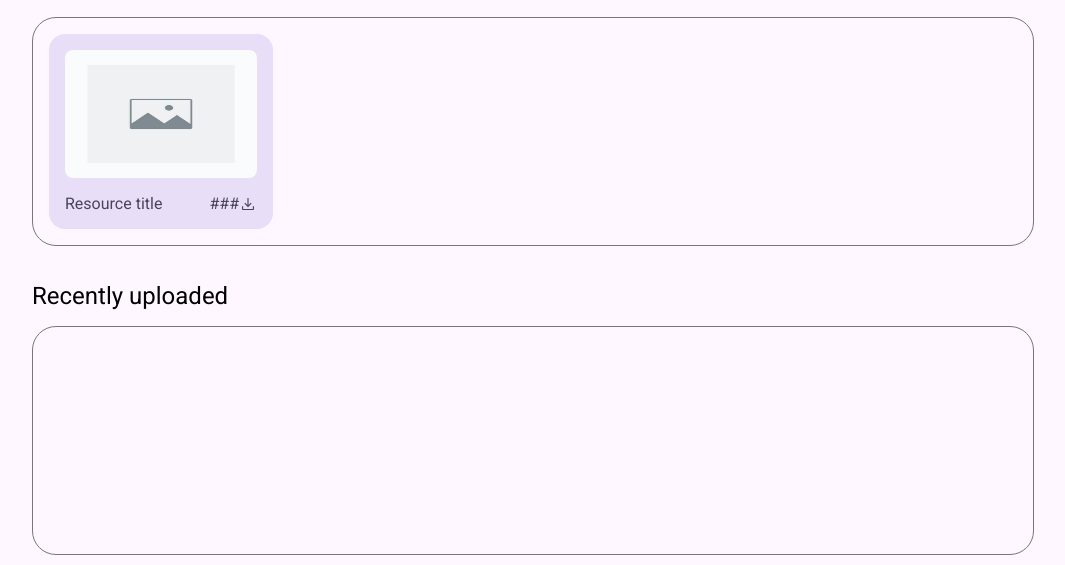
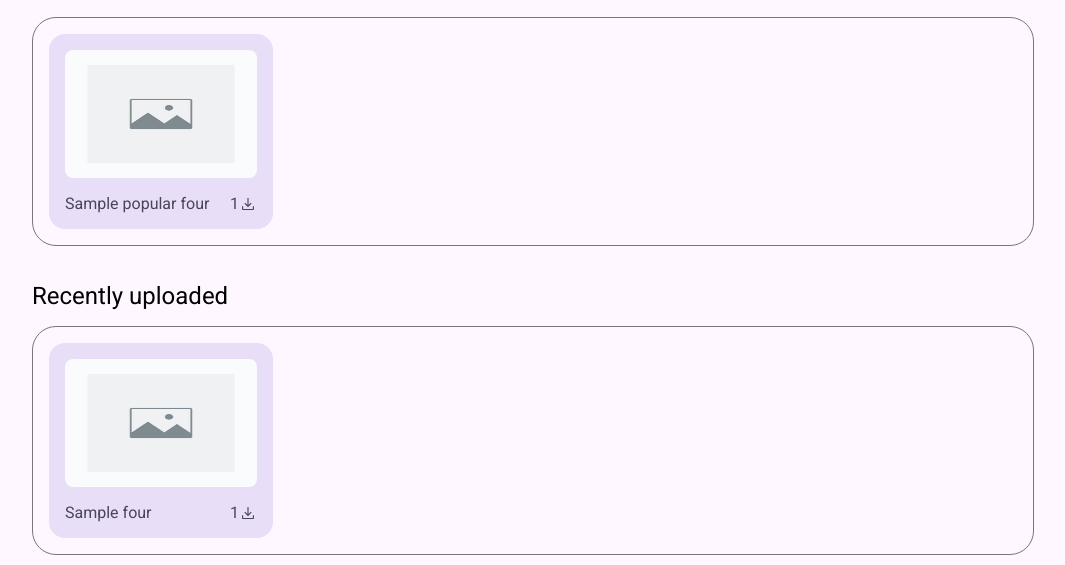
Before and after one commit to 8-bit-confusion/cs4640-project, a PHP site: template views/explore.php in a window 1280 px wide. Shown: the part 316-881 px from the top of the page, without its empty margins (107-1172 px from the left). Run offline with PHP 8.4, Linux system fonts and the light colour scheme; the template is opened without the code that fills it: most values are stand-ins (such as "Sample title", 1, 10 or a date in 2020).

Commit message:
proper querying for popular and recent on explore page

```diff
--- a/views/explore.php
+++ b/views/explore.php
@@ -42,22 +42,47 @@
                 <div class="browse-section flex-col">
                     <h2 style="font-weight: normal;">Most downloaded</h2>
                     <div class="browse-row flex-row">
-                        <div class="resource-card flex-col">
-                            <img class="resource-preview" src="./styles/img-preview.jpg" alt="resource preview">
-                            <div class="card-title-row flex-row">
-                                <span class="on-resource-card" style="flex-grow: 1;">Resource title</span>
-                                <span class="on-resource-card resource-downloads">###</span>
-                                <img class="download-icon" src="./styles/download-icon.svg" alt="downloads">
-                            </div>
-                            <a href="resource.html" class="card-link" aria-label="resource link"></a>
-                        </div>
-
+                        <?php
+                            foreach ($popular_four as $result) {
+                                $result_id = $result["id"];
+                                echo "
+                                <div>
+                                <div class=\"resource-card flex-col\">
+                                    <img class=\"resource-preview\" src=\"./styles/img-preview.jpg\" alt=\"resource preview\">
+                                    <div class=\"card-title-row flex-row\">
+                                        <span class=\"on-resource-card\" style=\"flex-grow: 1;\">{$result["title"]}</span>
+                                        <span class=\"on-resource-card resource-downloads\">{$result["download_count"]}</span>
+                                        <img class=\"download-icon\" src=\"./styles/download-icon.svg\" alt=\"downloads\">
+                                    </div>
+                                    <a href=\"?command=show-resource&target_resource=$result_id\" class=\"card-link\" aria-label=\"resource link\"></a>
+                                </div>
+                                </div>
+                                ";
+                            }
+                        ?>
                     </div>
                 </div>
                 <div class="browse-section flex-col">
                     <h2 style="font-weight: normal;">Recently uploaded</h2>
                     <div class="browse-row flex-row">
-
+                        <?php
+                            foreach ($recent_four as $result) {
+                                $result_id = $result["id"];
+                                echo "
+                                <div>
+                                <div class=\"resource-card flex-col\">
+                                    <img class=\"resource-preview\" src=\"./styles/img-preview.jpg\" alt=\"resource preview\">
+                                    <div class=\"card-title-row flex-row\">
+                                        <span class=\"on-resource-card\" style=\"flex-grow: 1;\">{$result["title"]}</span>
+                                        <span class=\"on-resource-card resource-downloads\">{$result["download_count"]}</span>
+                                        <img class=\"download-icon\" src=\"./styles/download-icon.svg\" alt=\"downloads\">
+                                    </div>
+                                    <a href=\"?command=show-resource&target_resource=$result_id\" class=\"card-link\" aria-label=\"resource link\"></a>
+                                </div>
+                                </div>
+                                ";
+                            }
+                        ?>
                     </div>
                 </div>
             </div>
```
Also changed, not shown: SessionController.php (+10 -0 lines).
